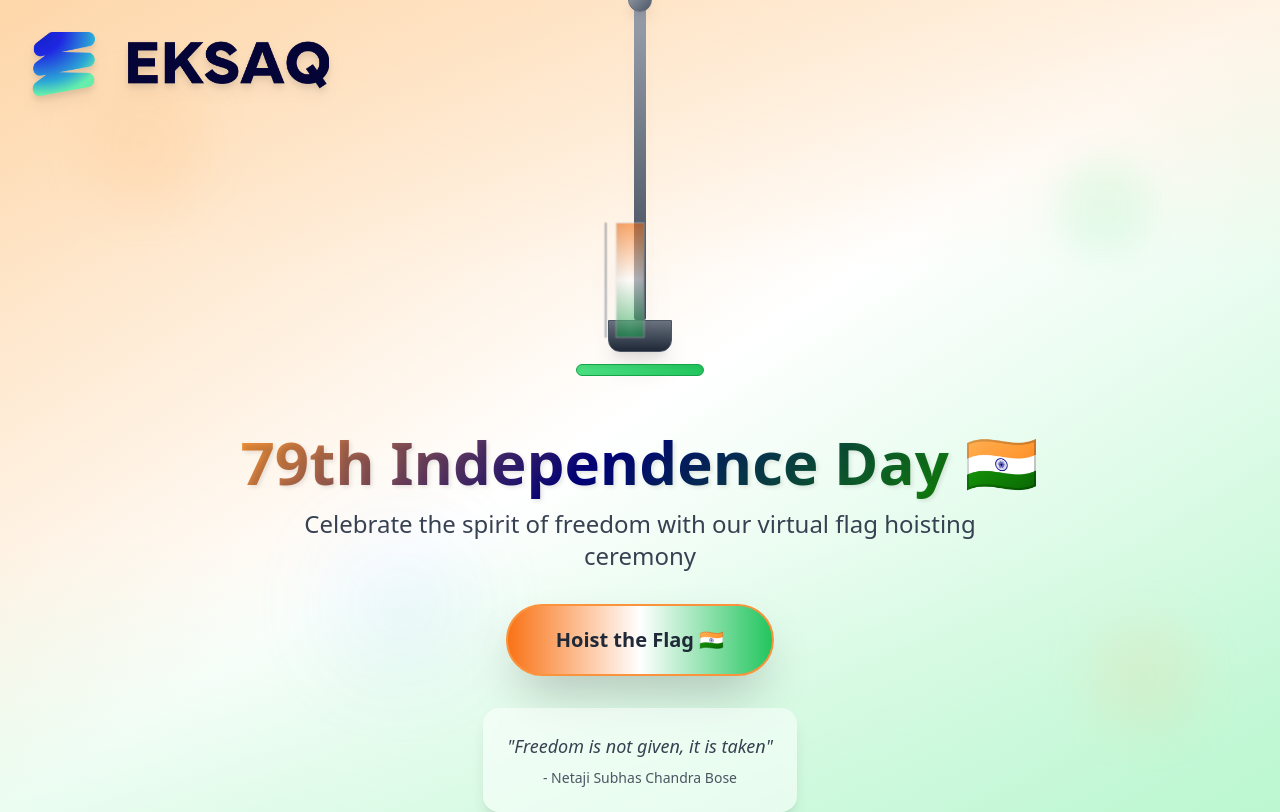
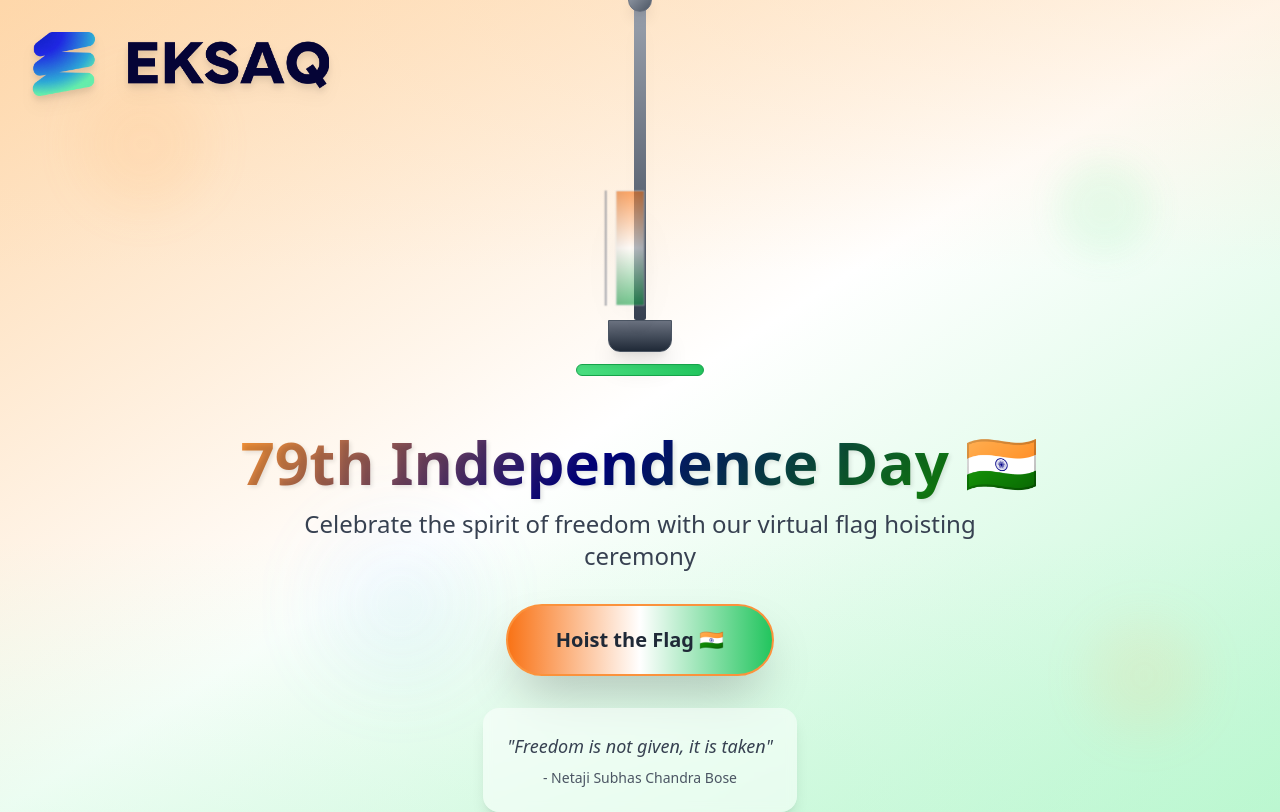
Before and after one commit to peddintimadhusudhan-blip/flag, a React (Vite) app: page / in a window 1280 px wide. Built offline with nearby package versions, Linux system fonts and the light colour scheme.

Commit message:
increased

```diff
--- a/src/components/FlagPole.tsx
+++ b/src/components/FlagPole.tsx
@@ -16,7 +16,7 @@ const FlagPole: React.FC<FlagPoleProps> = ({ isHoisted, isUnfurling }) => {
         {/* Flag */}
         <div
           className={`absolute right-0 top-6 flag-hoist transform ${
-            isHoisted ? 'translate-y-0 opacity-100 scale-100' : 'translate-y-48 opacity-60 scale-90'
+            isHoisted ? 'translate-y-0 opacity-100 scale-100' : 'translate-y-40 opacity-60 scale-90'
           }`}
         >
           <div className="relative">
```
